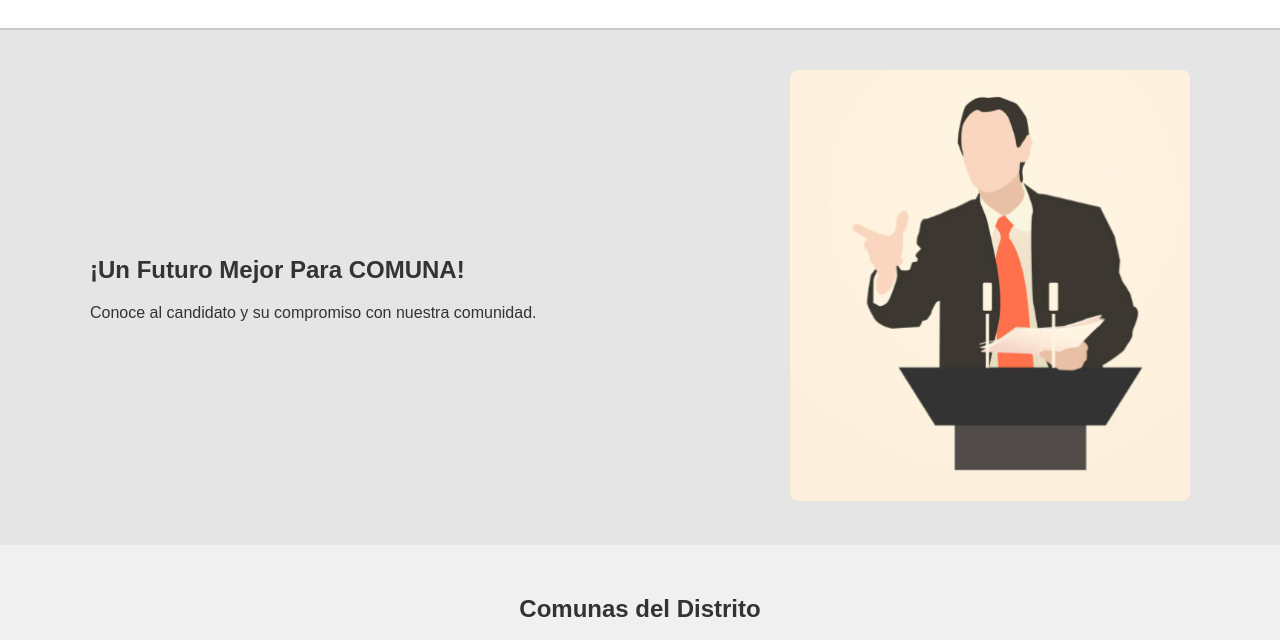
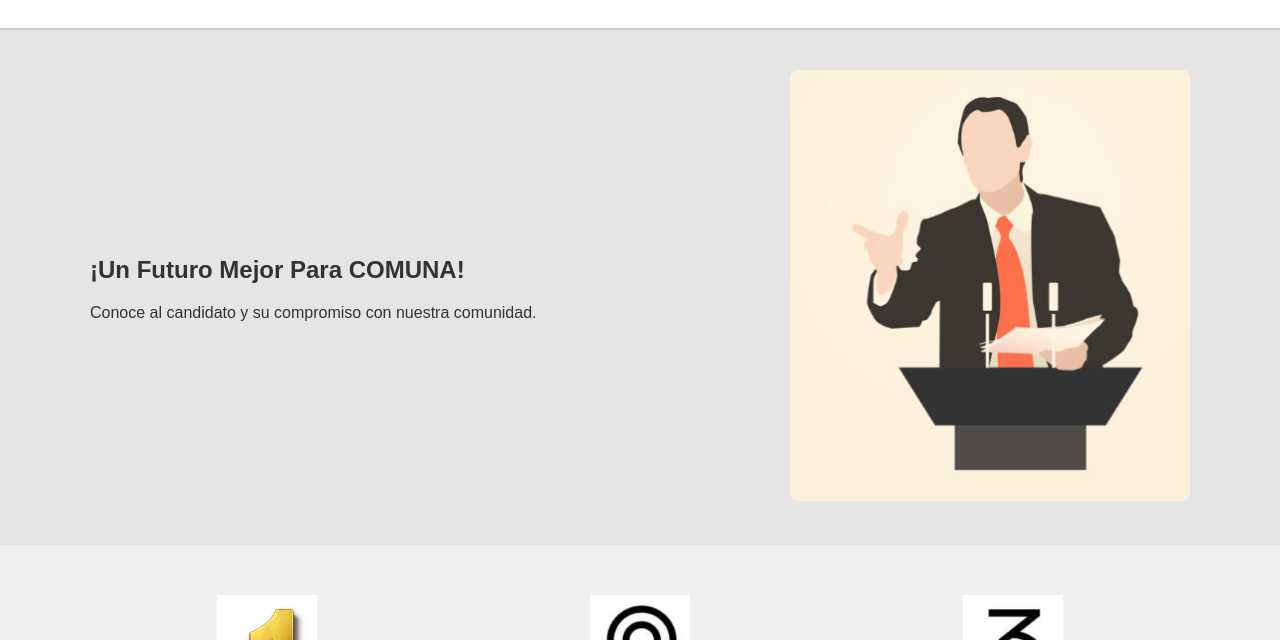
Before and after one commit to AlanAmolef/oferta_1, a plain HTML site: page index.html in a window 1280 px wide. Shown: the part 116-756 px from the top of the page. Drawn offline with Linux system fonts and the light colour scheme.

Commit message:
Add files via upload

```diff
--- a/index.html
+++ b/index.html
@@ -41,7 +41,7 @@
 
     <section class="comunas">
         <div class="container">
-            <h2>Comunas del Distrito</h2>
+
             <div class="comunas-grid">
                 <div class="comuna">
                     <img src="img/comuna_1.png" alt="Comuna 1">
```
